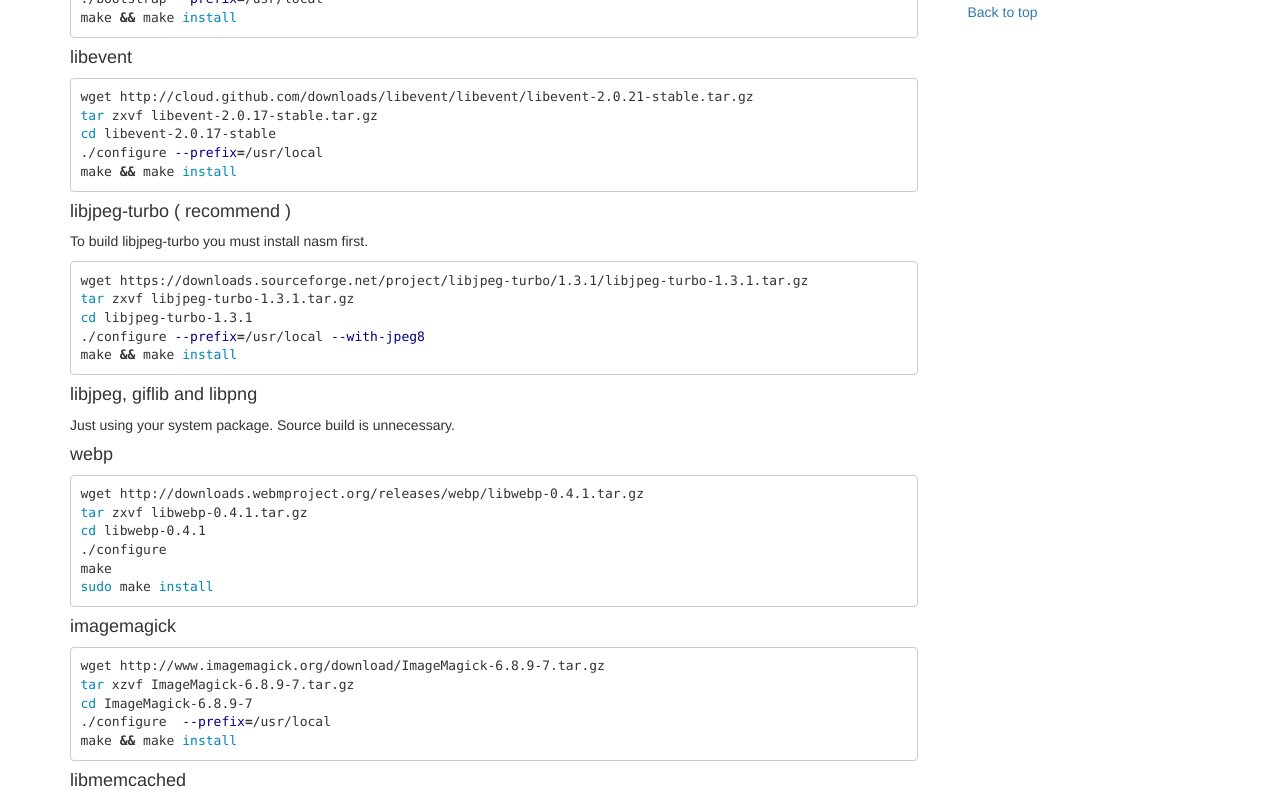
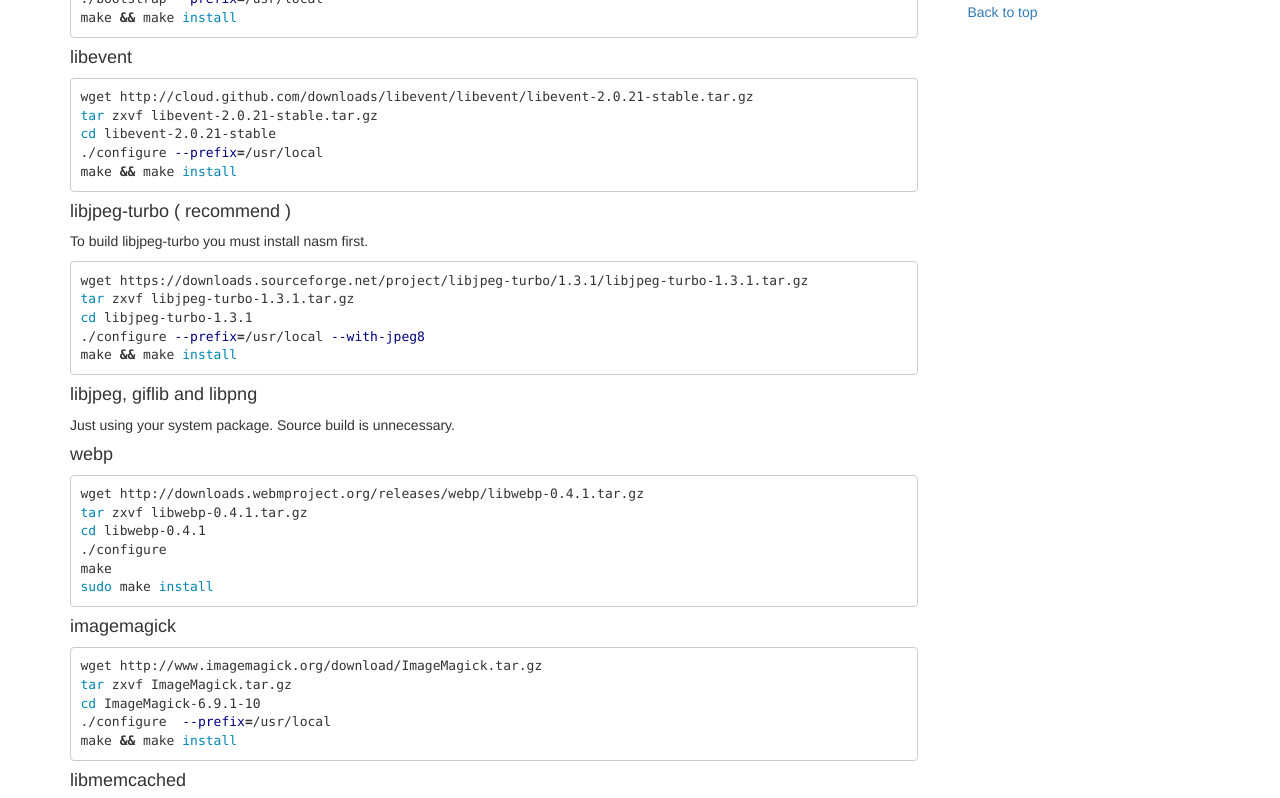
Before and after one commit to buaazp/buaazp.github.io, a Jekyll site: the page built from docs/install.md, in a window 1280 px wide and 1400 px high, scrolled down 937 px. Shown: the part 152-950 px from the top of the window. Built offline with Jekyll 4.4.1, drawn with Linux system fonts in a browser that asks for light colours; nearby versions of some CDN libraries; Markdown is read by kramdown in place of the engine named in the settings.

Commit message:
update install docs

````diff
--- a/docs/install.md
+++ b/docs/install.md
@@ -67,8 +67,8 @@
 
 ```bash
 wget http://cloud.github.com/downloads/libevent/libevent/libevent-2.0.21-stable.tar.gz
-tar zxvf libevent-2.0.17-stable.tar.gz
-cd libevent-2.0.17-stable
+tar zxvf libevent-2.0.21-stable.tar.gz
+cd libevent-2.0.21-stable
 ./configure --prefix=/usr/local
 make && make install
 ```
@@ -103,9 +103,9 @@
 #### imagemagick
 
 ```bash
-wget http://www.imagemagick.org/download/ImageMagick-6.8.9-7.tar.gz
-tar xzvf ImageMagick-6.8.9-7.tar.gz
-cd ImageMagick-6.8.9-7
+wget http://www.imagemagick.org/download/ImageMagick.tar.gz
+tar zxvf ImageMagick.tar.gz
+cd ImageMagick-6.9.1-10
 ./configure  --prefix=/usr/local
 make && make install
 ```
````
